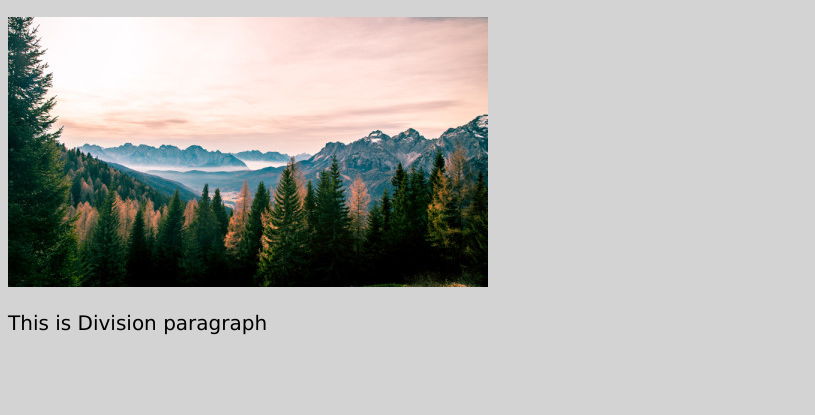
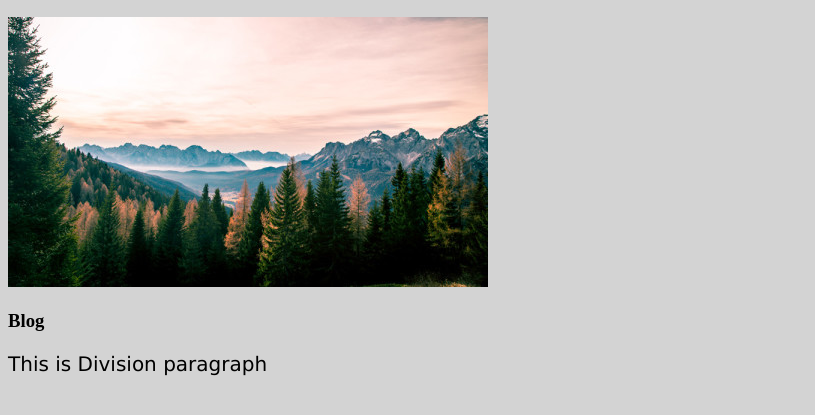
Before and after one commit to Sadman600/programming-hero-project, a plain HTML site: page index.html in a window 1280 px wide. Shown: the part 107-522 px from the top of the page, without its empty margins (0-815 px from the left). Drawn offline with Linux system fonts and the light colour scheme.

Commit message:
added new line in div element in index.html

```diff
--- a/index.html
+++ b/index.html
@@ -10,6 +10,7 @@
 <p>This is a paragraph.</p>
 <img src="images/nature2.jpg" alt="natural pic">
 <div>
+    <h3>Blog</h3>
     <p>This is Division paragraph</p>
 </div>
 </body>
```
